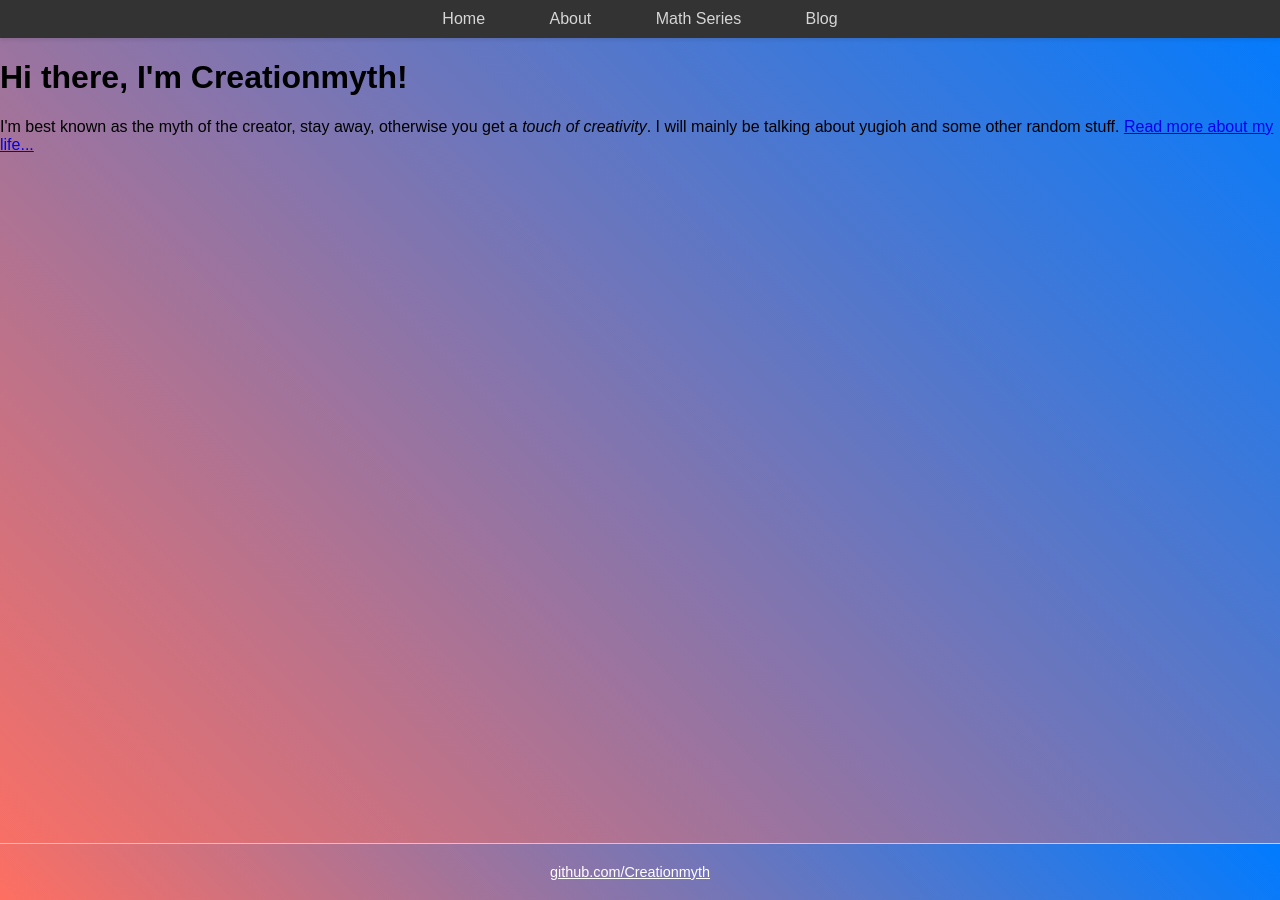
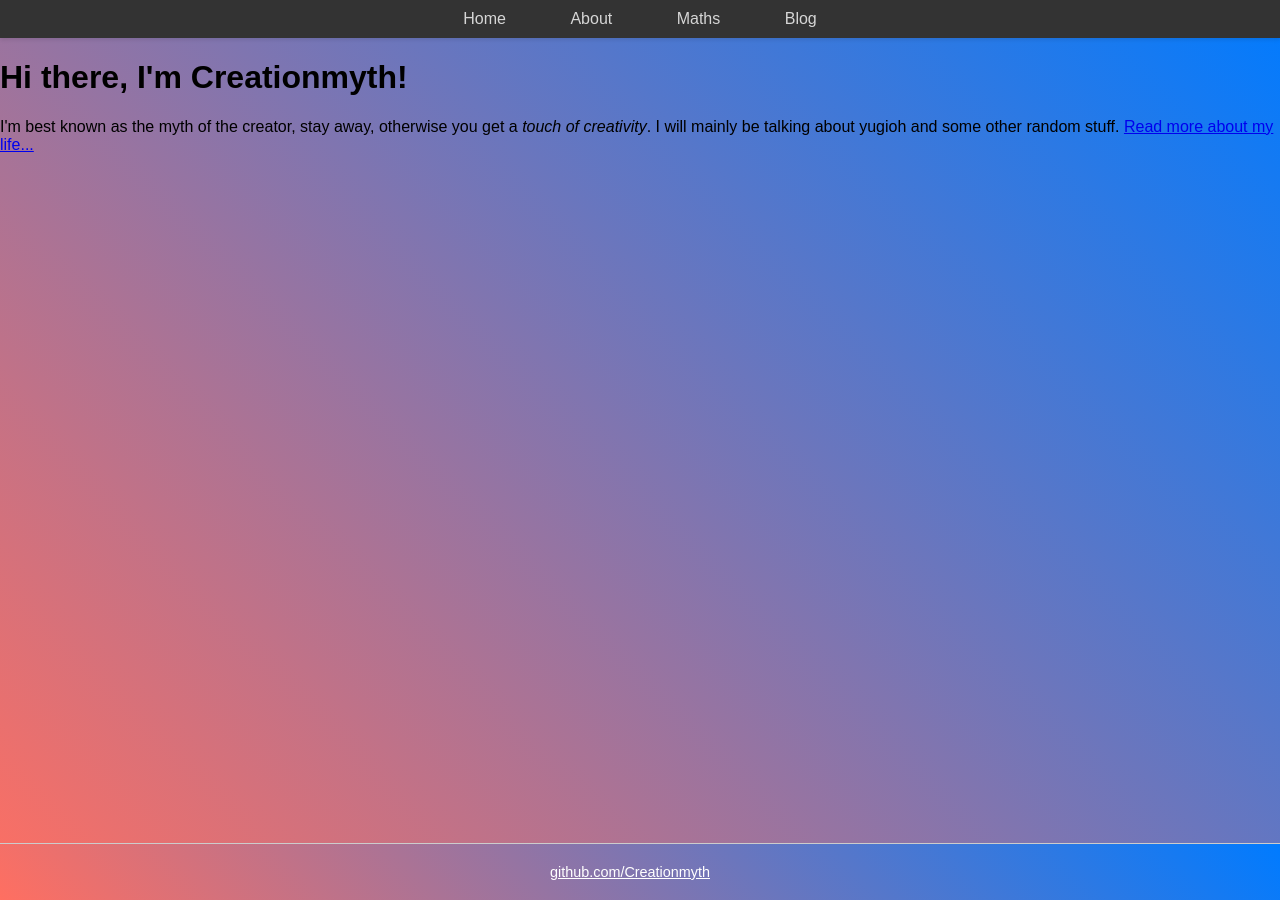
Before and after one commit to Creationmyth/Creationmyth.github.io, a Jekyll site: the page index.html, which Jekyll copies as it is, in a window 1280 px wide. Built offline with Jekyll 4.4.1, drawn with Linux system fonts in a browser that asks for light colours.

Commit message:
Change the nav bar to math series from CV

```diff
--- a/_layouts/default.html
+++ b/_layouts/default.html
@@ -12,7 +12,7 @@
                         <ul>
                                 <li><a href="/">Home</a></li>
                                 <li><a href="/about">About</a></li>
-                                <li><a href="/MathSeries">Math Series</a></li>
+                                <li><a href="/MathSeries">Maths</a></li>
                                 <li><a href="/blog">Blog</a></li>
                         </ul>
                         </nav>
--- a/about.html
+++ b/about.html
@@ -12,7 +12,7 @@
     <ul>
         <li><a href="index.html">Home</a></li>
         <li><a href="/">About</a></li>
-        <li><a href="/MathSeries">Math Series</a></li>
+        <li><a href="/MathSeries">Maths</a></li>
         <li><a href="/blog">Blog</a></li>
     </ul>
 </nav>
--- a/index.html
+++ b/index.html
@@ -13,7 +13,7 @@
         <ul>
                 <li><a href="/">Home</a></li>
                 <li><a href="/about">About</a></li>
-                <li><a href="/MathSeries">Math Series</a></li>
+                <li><a href="/MathSeries">Maths</a></li>
                 <li><a href="/blog">Blog</a></li>
         </ul>
 </nav>
```
